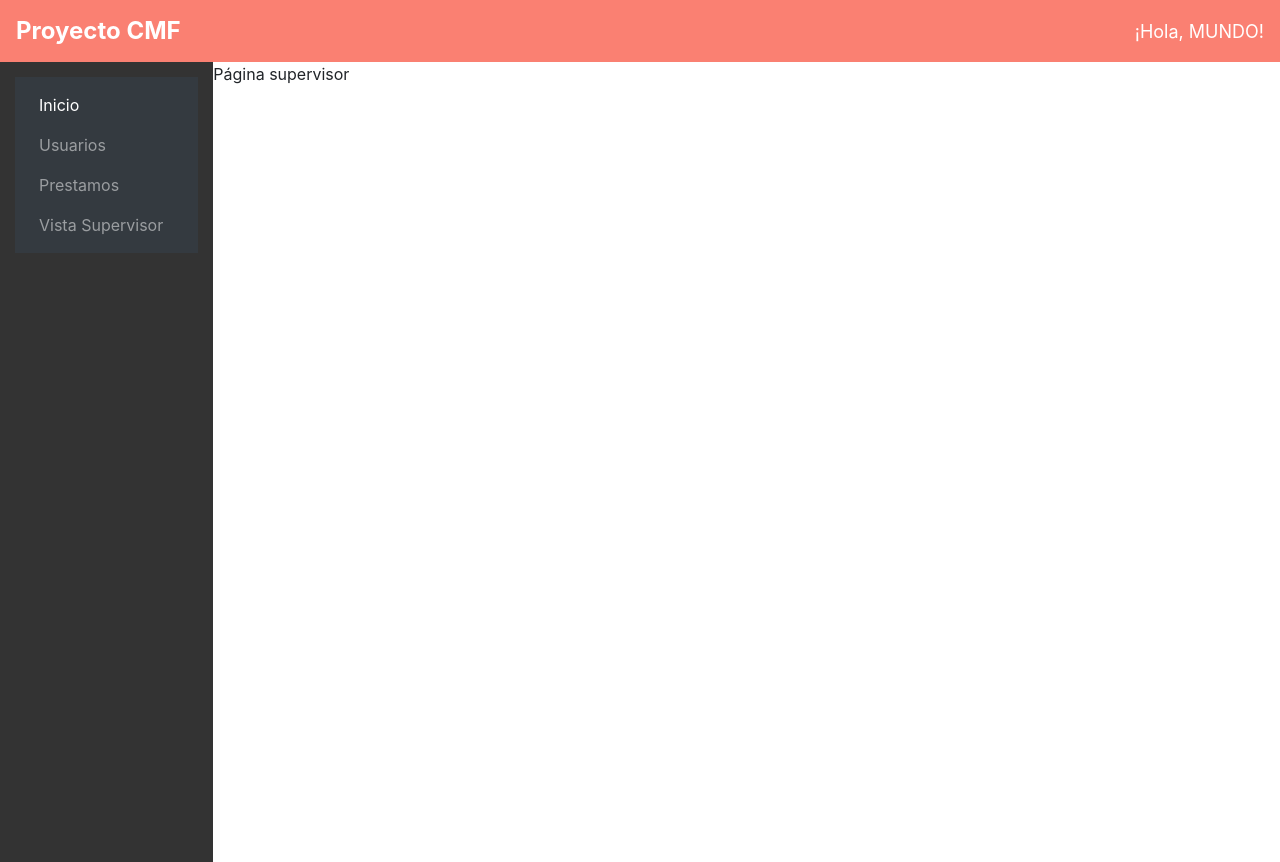
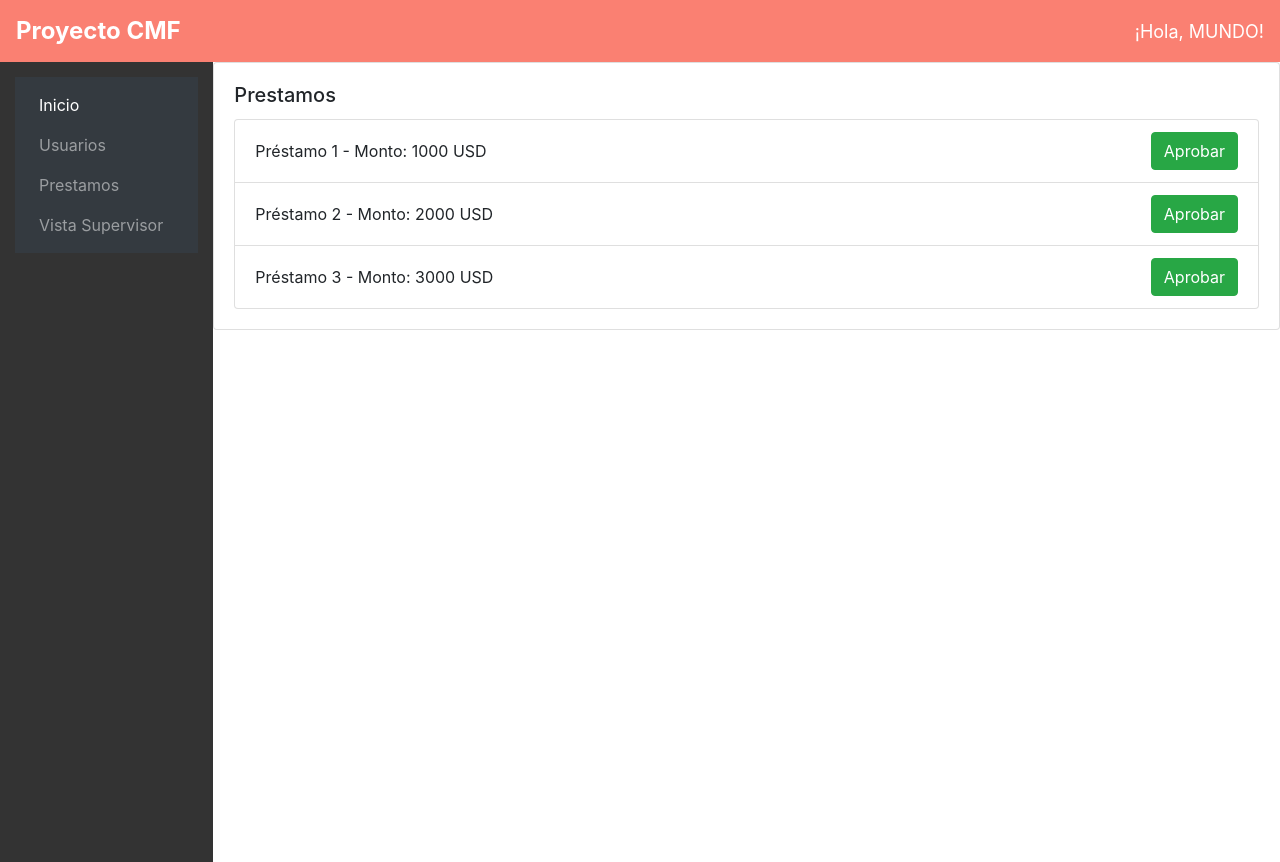
Before and after one commit to benjas909/IS-Grupo-16, a React (Create React App) app in the folder frontend/: page /super in a window 1280 px wide. Built offline with nearby package versions, Linux system fonts and the light colour scheme; the HTML template or start-up script is replaced by a standard one.

Commit message:
Update index.jsx

```diff
--- a/frontend/src/views/super/index.jsx
+++ b/frontend/src/views/super/index.jsx
@@ -1,9 +1,29 @@
-import React from 'react'
 
-export default function index() {
-    return (
-            <div>
-                Página supervisor
-            </div>
-        )
+import React from 'react';
+import Card from 'react-bootstrap/Card';
+
+export default function Index() {
+  const prestamos = [
+    { id: 1, nombre: 'Préstamo 1', monto: 1000 },
+    { id: 2, nombre: 'Préstamo 2', monto: 2000 },
+    { id: 3, nombre: 'Préstamo 3', monto: 3000 },
+  ];
+
+  return (
+    <div>
+      <Card>
+        <Card.Body>
+          <Card.Title>Prestamos</Card.Title>
+          <ul className="list-group">
+            {prestamos.map((prestamo) => (
+              <li key={prestamo.id} className="list-group-item d-flex justify-content-between align-items-center">
+                {prestamo.nombre} - Monto: {prestamo.monto} USD
+                <button className="btn btn-success">Aprobar</button>
+              </li>
+            ))}
+          </ul>
+        </Card.Body>
+      </Card>
+    </div>
+  );
 }
```
